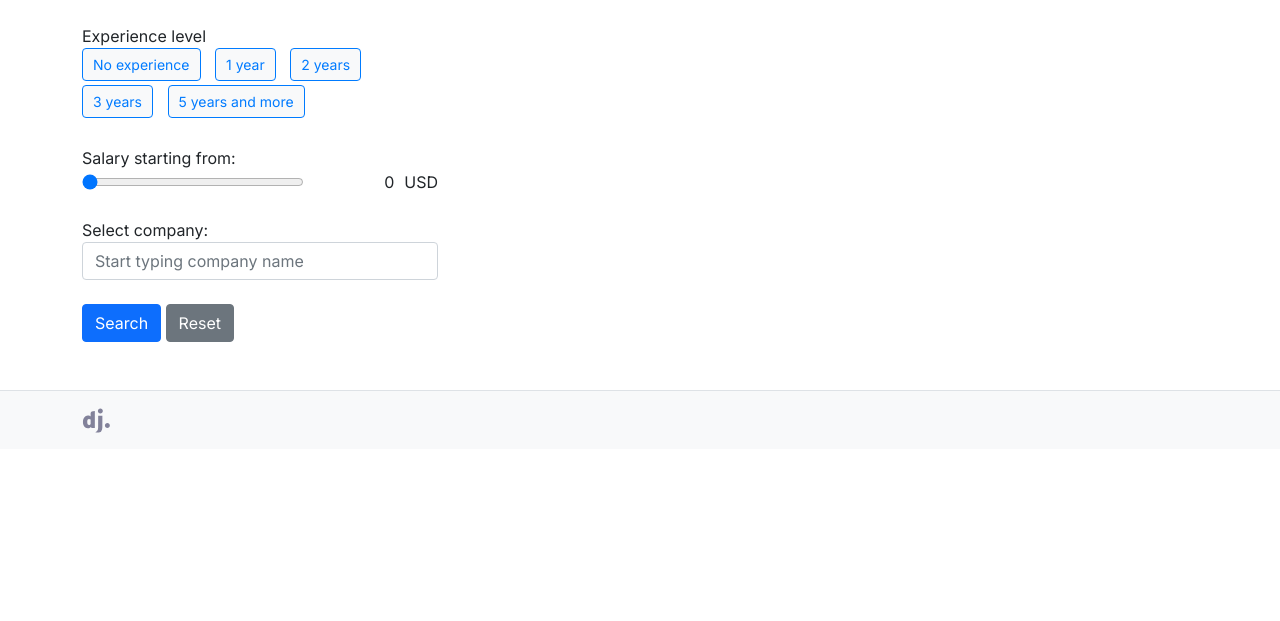
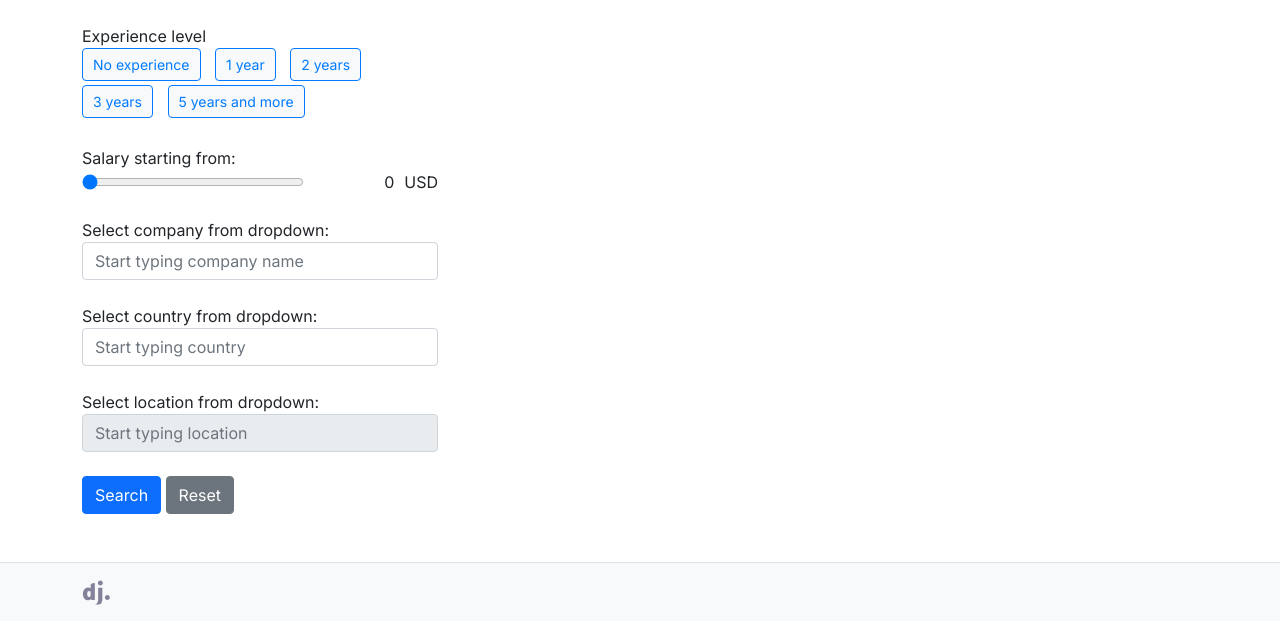
Before and after one commit to djinni-co/djinni-jobs-search-test, a Django app: page / in a window 1280 px wide. Shown: the part 2711-3332 px from the top of the page. Before the commit the page ends 3144 px from the top, so only its background shows below. Run offline with Django 4.2, Linux system fonts and the light colour scheme; data that the repository does not hold is empty; some libraries are stand-ins or nearby versions.

Commit message:
Added country and locations smart handling

```diff
--- a/app/jobs/forms.py
+++ b/app/jobs/forms.py
@@ -1,5 +1,5 @@
 from django import forms
-from jobs.models import Category, RemoteType, EnglishLevel, RelocateType, Experience
+from jobs.models import Category, RemoteType, EnglishLevel, RelocateType, Experience, Location
 
 
 class JobFilterForm(forms.Form):
@@ -57,9 +57,23 @@ class CategoryFilterForm(forms.Form):
     selected_experience_level = forms.CharField(widget=forms.HiddenInput(), required=False)
     selected_company = forms.CharField(
         required=False,
-        label="Select company",
-        widget=forms.TextInput(attrs={'class': 'form-control', 'placeholder': 'Start typing company name', 'id': 'companies'})
+        label="Select company from dropdown",
+        widget=forms.TextInput(
+            attrs={'class': 'form-control', 'placeholder': 'Start typing company name', 'id': 'companies'})
     )
+    selected_country = forms.CharField(
+        required=False,
+        label="Select country from dropdown",
+        widget=forms.TextInput(
+            attrs={'class': 'form-control', 'placeholder': 'Start typing country', 'id': 'countries'})
+    )
+    selected_location = forms.CharField(
+        required=False,
+        label="Select location from dropdown",
+        widget=forms.TextInput(
+            attrs={'class': 'form-control', 'placeholder': 'Start typing location', 'id': 'locations', 'disabled': True})
+    )
+
     salary = forms.IntegerField(required=False)
 
     def __init__(self, *args, **kwargs):
@@ -72,3 +86,5 @@ class CategoryFilterForm(forms.Form):
         self.english_level_choices = [(value, label) for value, label in english_level]
         experience_level = Experience.choices
         self.experience_level_choices = [(value, label) for value, label in experience_level]
+        locations = Location.choices
+        self.location_choices = [(value, label) for value, label in locations]
--- a/app/jobs/utils.py
+++ b/app/jobs/utils.py
@@ -1,5 +1,5 @@
 from typing import Tuple
-from jobs.models import JobPosting, Company
+from jobs.models import JobPosting, Company, Location
 from django.db.models import Q
 from django.contrib.postgres.aggregates import StringAgg
 from django.db.models import F
@@ -48,6 +48,8 @@ def category_form_handler(jobs: QuerySet, form: forms.Form, context_arg: dict) -
     experience_level = form.cleaned_data.get("selected_experience_level")
     salary = form.cleaned_data.get("salary")
     selected_company = form.cleaned_data.get("selected_company")
+    selected_country = form.cleaned_data.get("selected_country")
+    selected_location = form.cleaned_data.get("selected_location")
 
     if category != "":
         jobs = jobs.filter(primary_keyword=category)
@@ -58,12 +60,18 @@ def category_form_handler(jobs: QuerySet, form: forms.Form, context_arg: dict) -
         jobs = jobs.filter(salary_min__gte=salary)
     if selected_company:
         jobs = jobs.filter(company__name=selected_company)
+    if selected_country:
+        jobs = filter_by_country(jobs, selected_country)
+    if selected_location:
+        jobs = filter_by_location(jobs, form, selected_location)
 
     context = {
         "selected_category": category,
         "selected_remote_type": remote_type,
         "selected_english_level": english_level,
-        "selected_experience_level": experience_level
+        "selected_experience_level": experience_level,
+        "countries": get_runtime_countries(),
+        "locations": form.location_choices
     } | context_arg
 
     return jobs, context
@@ -78,7 +86,8 @@ def order_form_handler(jobs: QuerySet, form: forms.Form, context_arg: dict) -> T
         jobs = jobs.order_by(order)
 
     context = {
-        "selected_order": order
+        "selected_order": order,
+        "order_selection_form": form
     }
 
     return jobs, context | context_arg
@@ -86,7 +95,6 @@ def order_form_handler(jobs: QuerySet, form: forms.Form, context_arg: dict) -> T
 
 # Not in use
 def get_runtime_locations():
-    # get distinct locations and write them to all_locations
     locations_combined = JobPosting.objects.annotate(
         all_locations=StringAgg(F('location'), delimiter=',')
     ).values('all_locations')
@@ -100,6 +108,11 @@ def get_runtime_locations():
 
 
 def get_runtime_companies():
+    """
+    There may be some companies in dropdown menu that don't have
+    corresponding job_posting. But this is still faster than to
+    find all distinct companies in job postings
+    """
     locations_combined = Company.objects.annotate(
         all_companies=StringAgg(F('name'), delimiter='')
     ).values('all_companies')
@@ -112,7 +125,7 @@ def get_runtime_companies():
     return [(value, value) for value in unique_companies]
 
 
-def get_runtime_counties():
+def get_runtime_countries():
     # get distinct countries
     countries_combined = JobPosting.objects.annotate(
         all_countries=StringAgg(F('country'), delimiter=',')
@@ -120,14 +133,11 @@ def get_runtime_counties():
 
     # get readable country name
     unique_countries = set()
-    return_country = []
     for entry in countries_combined:
         countries = entry['all_countries'].split(',')
         unique_countries.update([country.strip() for country in countries])
-    for country in unique_countries:
-        if country != '':
-            return_country.append(country_name_from_code(country))
-    return return_country
+
+    return [(value, country_name_from_code(value)) for value in unique_countries]
 
 
 def filter_by_query(jobs: QuerySet, query: str, position_only: bool, description_only: bool) -> QuerySet:
@@ -247,6 +257,21 @@ def experience_selection_handler(jobs: QuerySet, experience_level: str) -> Query
     return jobs
 
 
+def filter_by_location(jobs: QuerySet, form: forms.Form, selection: str) -> QuerySet:
+    locations = {str(choices[1]): str(choices[0]) for choices in form.location_choices}
+
+    jobs = jobs.filter(location__icontains=locations.get(selection))
+
+    return jobs
+
+
+def filter_by_country(jobs: QuerySet, selection: str) -> QuerySet:
+    countries = {str(choices[1]): str(choices[0]) for choices in get_runtime_countries()}
+
+    jobs = jobs.filter(country=countries.get(selection))
+
+    return jobs
+
 def country_name_from_code(code: str) -> str:
     """
     Get human-readable country name from 3-letter code
--- a/app/jobs/views.py
+++ b/app/jobs/views.py
@@ -1,7 +1,8 @@
 from django.shortcuts import render
 
 from jobs.models import JobPosting
-from jobs.utils import q_form_handler, category_form_handler, order_form_handler, paginate_jobs, get_runtime_companies
+from jobs.utils import q_form_handler, category_form_handler, order_form_handler, paginate_jobs, get_runtime_companies, \
+    get_runtime_countries
 from jobs.forms import JobFilterForm, CategoryFilterForm, OrderSelectionForm
 import random
 from django.db import transaction
@@ -12,7 +13,7 @@ def jobs_list(request):
     form = JobFilterForm(request.GET)
 
     companies = get_runtime_companies()
-    category_form = CategoryFilterForm(request.GET, companies)
+    category_form = CategoryFilterForm(request.GET)
 
     order_selection_form = OrderSelectionForm(request.GET)
     jobs = JobPosting.objects.all()
@@ -46,7 +47,7 @@ def jobs_list(request):
         "page_obj": jobs_list,
         "is_paginated": jobs_list.has_other_pages(),
         "querystring": querystring,
-        "companies": companies
+        "companies": companies,
     } | context
 
     return render(request, "jobs/list.html", render_context)
--- a/app/templates/jobs/list.html
+++ b/app/templates/jobs/list.html
@@ -152,6 +152,16 @@
           {{ category_filter_form.selected_company.label_tag }}
           {{ category_filter_form.selected_company }}
         </div>
+        <!-- Country and location selection -->
+        <div class="form-group mb-4">
+          {{ category_filter_form.selected_country.label_tag }}
+          {{ category_filter_form.selected_country }}
+        </div>
+
+        <div class="form-group mb-4">
+          {{ category_filter_form.selected_location.label_tag }}
+          {{ category_filter_form.selected_location }}
+        </div>
 
         <button type="submit" class="btn btn-primary">Search</button>
         <button type="button" class="btn btn-secondary" onclick="resetFilters()">Reset</button>
@@ -283,6 +293,42 @@
       source: availableTags
     });
   } );
+
+  $(document).ready(function() {
+      var countries = [
+          {% for value, label in countries %}
+            "{{label}}",
+          {% endfor %}
+      ];
+      var cities = [
+          {% for value, label in locations %}
+            "{{label}}",
+          {% endfor %}
+      ];
+
+      $("#countries").autocomplete({
+        source: countries,
+        select: function(event, ui) {
+            var selectedCountry = ui.item.value;
+            handleCountrySelection(selectedCountry);
+        }
+      });
+
+      var currentCountry = $("#countries").val();
+      handleCountrySelection(currentCountry);
+
+       function handleCountrySelection(selectedCountry) {
+        if (selectedCountry === "Ukraine") {
+            $("#locations").prop('disabled', false);
+            $("#locations").autocomplete({
+                source: cities
+            });
+        } else {
+            $("#locations").val('');
+            $("#locations").prop('disabled', true);
+        }
+     }
+  });
 </script>
 
 {% endblock content %}
```
